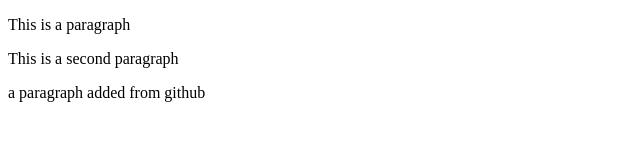
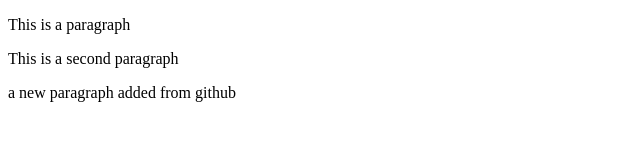
Before and after one commit to z-sohaib/git-workshop, a plain HTML site: page index.html in a window 1280 px wide. Shown: the full height of the page, 0-640 px from the left. Drawn offline with Linux system fonts and the light colour scheme.

Commit message:
Fixed a typo

```diff
--- a/index.html
+++ b/index.html
@@ -9,6 +9,6 @@
 <body>
     <p>This is a paragraph</p>
     <p>This is a second paragraph</p>
-    <p>a paragraph added from github</p>
+    <p>a new paragraph added from github</p>
 </body>
 </html>
```
